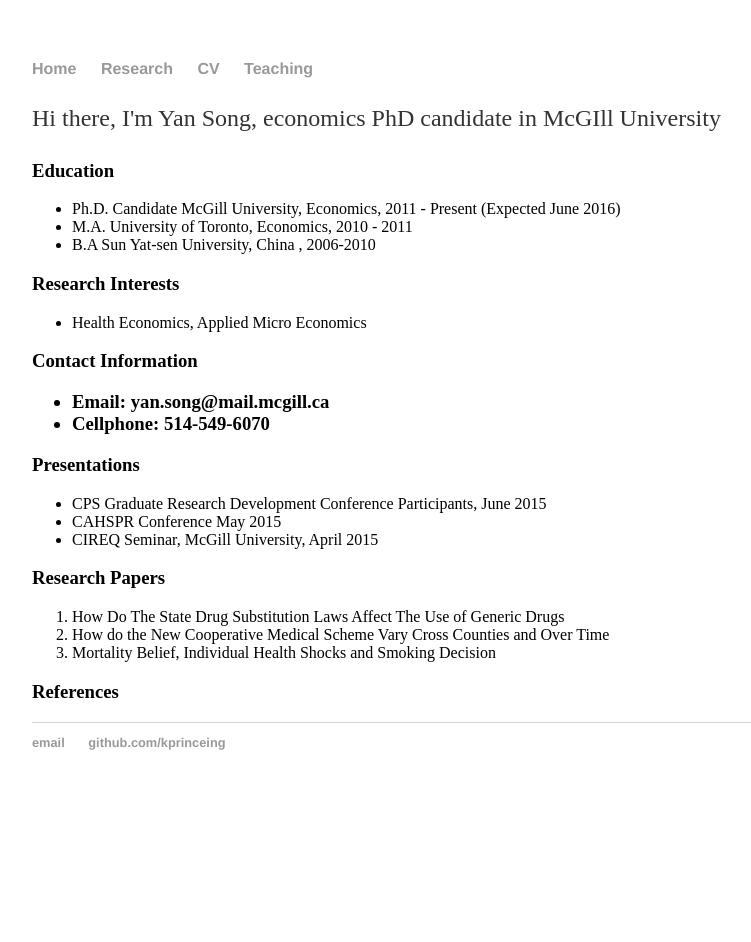
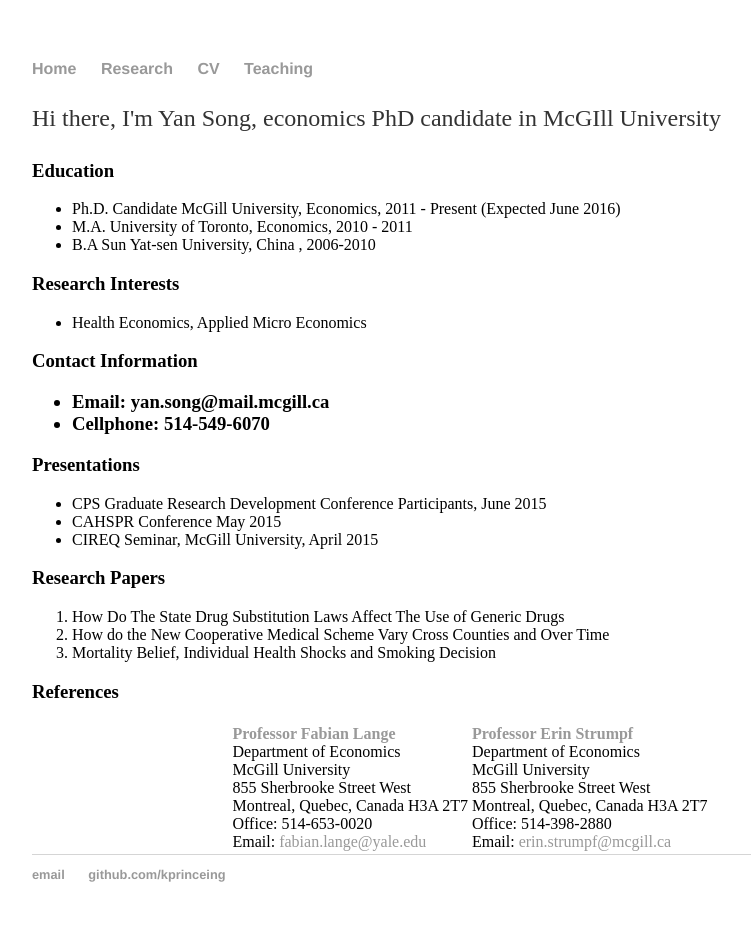
Before and after one commit to kprinceing/kprinceing.github.io, a Jekyll site: the page built from index.html, in a window 1280 px wide. Shown: the whole page, without its empty margins (160-911 px from the left). Built offline with Jekyll 4.4.1, drawn with Linux system fonts in a browser that asks for light colours; before the commit the page ends 900 px from its top, so only the background shows below that.

Commit message:
Update index.html

```diff
--- a/index.html
+++ b/index.html
@@ -32,6 +32,28 @@
 		<li>  Mortality Belief, Individual Health Shocks and Smoking Decision
 	</ol>
 	<h3> References </h3>
+	  <table color="transparent" align="center">
+      <tr>
+        <td>
+            <A HREF="http://www.fabianlange.ca/"><B> Professor Fabian Lange</B></A><BR>
+            Department of Economics <BR>
+            McGill University <BR>
+            855 Sherbrooke Street West <BR>
+            Montreal, Quebec, Canada H3A 2T7 <BR>
+            Office: 514-653-0020 <BR>
+            Email: <A HREF="mailto:fabian.lange@yale.edu">fabian.lange@yale.edu</A> <BR>
+        </td>
+        <td>
+            <A HREF="http://people.mcgill.ca/licun.xue/"><B> Professor Erin Strumpf</B></A><BR>
+            Department of Economics <BR>
+            McGill University <BR>
+            855 Sherbrooke Street West <BR>
+            Montreal, Quebec, Canada H3A 2T7 &nbsp;&nbsp;&nbsp;&nbsp;<BR>
+            Office: 514-398-2880 <BR>
+            Email: <A HREF="mailto:licun.xue@mcgill.ca">erin.strumpf@mcgill.ca</A> <BR>
+        </td>
+      </tr>
+    </table>
 
 
 
```
